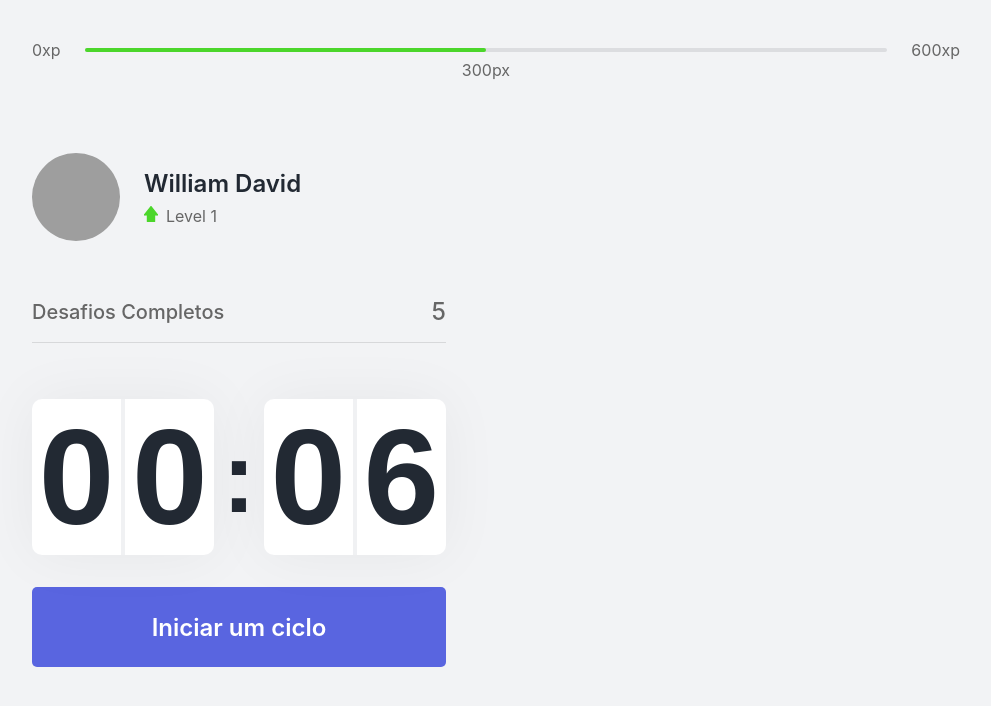
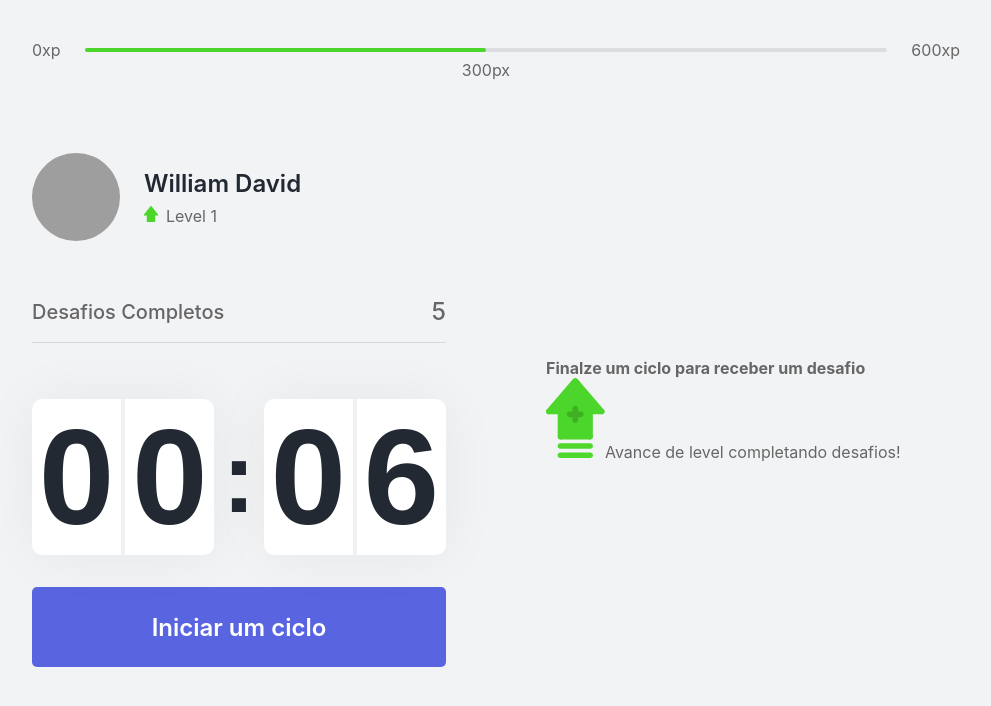
Before and after one commit to WillDavid/NextLevelWeek4-Moveit, a Next.js app in the folder moveit-next/: page / in a window 1280 px wide. Shown: the top 706 px of the page, without its empty margins (144-1135 px from the left). Built offline with nearby package versions, Linux system fonts and the light colour scheme; grey boxes are pictures that could not be loaded.

Commit message:
att index

```diff
--- a/moveit-next/src/components/ChallengeBox.tsx
+++ b/moveit-next/src/components/ChallengeBox.tsx
@@ -2,7 +2,13 @@
 export function ChallengeBox(){
     return(
         <div className={styles.challengeBoxContainer}>
-
+            <div className={styles.challengeNotActive}>
+                <strong>Finalze um ciclo para receber um desafio</strong>
+                <p>
+                    <img src="icons/level-up.svg" alt="Level Up"/>
+                    Avance de level completando desafios!
+                </p>
+            </div>
         </div>
     )
 }
--- a/moveit-next/src/pages/index.tsx
+++ b/moveit-next/src/pages/index.tsx
@@ -1,11 +1,12 @@
 import { CompletedChallenges } from "../components/CompletedChallenges";
-import { Countdown } from "../components/CountDown";
+import { Countdown } from "../components/Countdown";
 import { ExperienceBar } from "../components/ExperienceBar";
 import { Profile } from "../components/Profile";
 
 import Head from 'next/head';
 
 import styles from '../styles/pages/Home.module.css';
+import { ChallengeBox } from "../components/ChallengeBox";
 
 export default function Home() {
   return (
@@ -23,6 +24,8 @@
           </div>
           <div>
 
+            <ChallengeBox></ChallengeBox>
+
 
           </div>
         </section>
```
